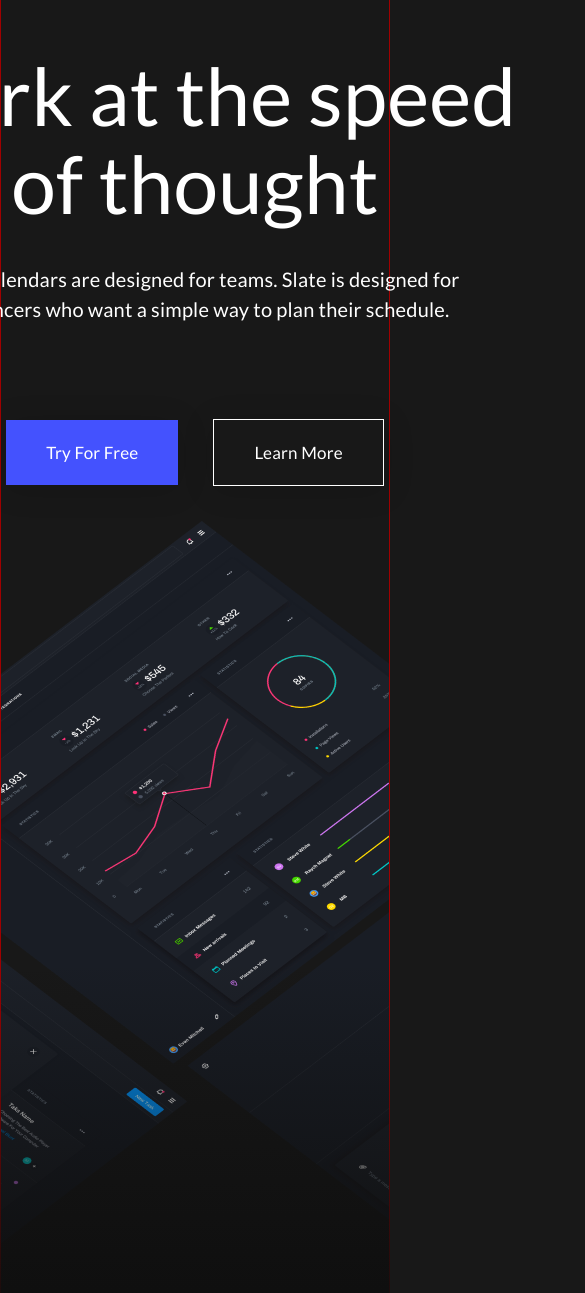
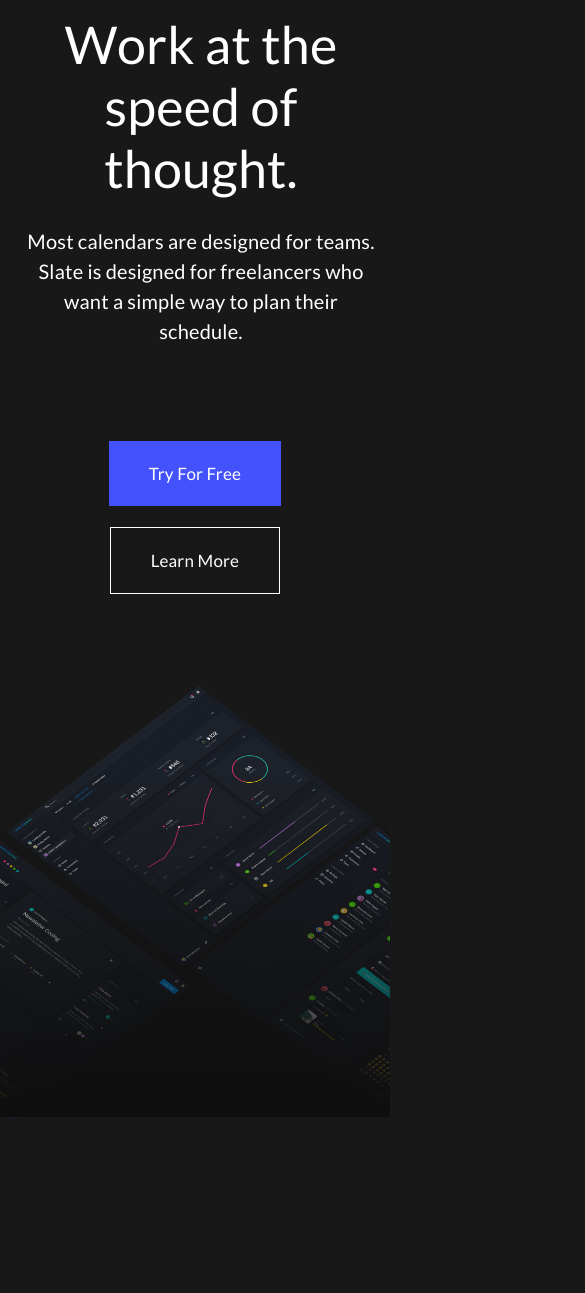
Before and after one commit to ArneSchaem/landing-page-dark, a plain HTML site: page index.html in a window 390 px wide. Shown: the part 166-1459 px from the top of the page, 585 px wide, since content can reach past the window. Drawn offline with Linux system fonts and the light colour scheme; files whose address does not match are found by name.

Commit message:
v0.3
add mobile view and content

```diff
--- a/index.html
+++ b/index.html
@@ -9,31 +9,28 @@
   <body>
     <div class="main-container">
       <div class="nav-menu">
-        <div class="header-logo">
-          <h1>SLATE</h1>
-        </div>
         <ul>
-          <li><a href="#">Home</a></li>
-          <li><a href="#">Product</a></li>
+          <li><a href="#header">Home</a></li>
+          <li><a href="#feature">Product</a></li>
           <li><a href="#">About</a></li>
           <li><a href="#">Contact</a></li>
         </ul>
-        <a class="header-button">
+        <!-- <a class="header-button">
           <div class="header-button-text-container">
             <p>Login</p>
           </div>
-        </a>
+        </a> -->
       </div>
       <section id="header">
         <div class="header-text-container">
           <div class="header-text-headline-container">
-            <h1>Work at the speed of thought</h1>
+            <h1>Work at the speed of thought.</h1>
           </div>
           <div class="header-text-subheadline-container">
-            <h2>
+            <p>
               Most calendars are designed for teams. Slate is designed for
               freelancers who want a simple way to plan their schedule.
-            </h2>
+            </p>
           </div>
         </div>
         <div class="header-head-button">
@@ -67,9 +64,13 @@
           </div>
 
           <div class="feature-content-container">
-            <div class="feature-content-img-container">
+            <div class="feature-content-img-container-1">
               <img src="src/images/second-screen.png" alt="" />
             </div>
+            <div class="feature-content-img-container-2">
+              <img src="src/images/second-screen-2.png" alt="" />
+            </div>
+
             <div class="feature-content-container-row">
               <div class="feature-content-container-row-text-block">
                 <div class="feature-content-container-row-text-block-heading">
@@ -154,7 +155,7 @@
                   </div>
                   <div
                     class="feature-content-container-row-text-block-heading-textcontainer"
-                    style="width: 144;height: 50px;"
+                    style="width: 144; height: 50px"
                   >
                     <h1>Or with rules</h1>
                   </div>
--- a/styles.scss
+++ b/styles.scss
@@ -27,9 +27,11 @@ html {
   max-width: 1579px;
   flex-direction: column;
   align-items: flex-start;
-  gap: 100px;
-  border: #a00000 1px solid;
   margin: 0 auto;
+}
+
+section {
+  padding-bottom: 100px;
 }
 
 #header {
@@ -106,13 +108,15 @@ html {
   height: 119px;
   display: flex;
   margin: 0 auto;
-  margin-top: 37px;
+  justify-content: center;
+  align-items: center;
 }
 
 .nav-menu ul {
   display: inline-flex;
   align-items: center;
   gap: 31px;
+  padding: 0;
 }
 
 .nav-menu li {
@@ -143,11 +147,10 @@ html {
   gap: 10px;
   padding-top: 20px;
   margin-left: 30px;
-  margin-right: 116px;
 }
 
 .header-logo img {
-  max-width: 186px;
+  width: 186px;
   height: 58px;
   display: flex;
   align-items: flex-start;
@@ -156,22 +159,19 @@ html {
 
 .header-button {
   display: inline-flex;
-  width: 139px;
+  max-width: 139px;
   height: 52px;
   padding: 20px 36px;
   align-items: center;
   flex-shrink: 0;
   border: 1px white solid;
   box-shadow: 0px 4px 31px 0px rgba(0, 0, 0, 0.15);
-  margin-left: 173px;
-  margin-top: 33px;
   align-items: center;
   justify-content: center;
 }
 
 .header-button-text-container {
   display: flex;
-
   align-items: center;
   justify-content: center;
 }
@@ -222,7 +222,7 @@ html {
   gap: 10px;
 }
 
-.header-text-subheadline-container h2 {
+.header-text-subheadline-container p {
   color: #fff;
   text-align: center;
   font-size: 20px;
@@ -249,7 +249,6 @@ html {
   padding: 10px 30px;
   align-items: center;
   background: #4452fe;
-  box-shadow: 0px 4px 31px 0px rgba(0, 0, 0, 0.15);
 }
 
 .header-head-button-container-text {
@@ -270,7 +269,6 @@ html {
   padding: 10px 30px;
   align-items: center;
   border: 1px solid #fff;
-  box-shadow: 0px 4px 31px 0px rgba(0, 0, 0, 0.15);
 }
 
 .header-head-button-container-text-second {
@@ -361,11 +359,13 @@ html {
   gap: 27px;
 }
 
-.feature-content-img-container {
+.feature-content-img-container-1 {
   width: 752px;
   height: 759px;
 }
-
+.feature-content-img-container-2 {
+  display: none;
+}
 .feature-content-container-row {
   display: flex;
   padding: 20px;
@@ -433,14 +433,7 @@ html {
   height: 23px;
   color: #02e4c0;
 }
-
 @media screen and (max-width: 1579px) {
-  .header-head-button {
-    display: flex;
-    align-items: center;
-    gap: 35px;
-  }
-
   .linear-back {
     width: 100%;
     height: 551px;
@@ -456,3 +449,130 @@ html {
     flex-shrink: 0;
   }
 }
+@media screen and (max-width: 1105px) {
+  .feature-content-container {
+    display: flex;
+    flex-direction: column;
+    align-items: center;
+    gap: 27px;
+  }
+
+  .feature-content-img-container-1 {
+    display: none;
+  }
+
+  .feature-content-img-container-2 {
+    width: 376px;
+    height: 406px;
+    display: flex;
+    flex-shrink: 1;
+    margin: 0 auto;
+  }
+  .feature-content-container-row {
+    display: flex;
+    padding: 20px;
+    flex-direction: column;
+    align-items: flex-start;
+    gap: 25px;
+  }
+
+  .feature-content-container-row-text-block {
+    display: flex;
+    width: 269px;
+    flex-direction: column;
+    align-items: flex-start;
+  }
+
+  .linear-back {
+    width: 100%;
+    max-height: 551px;
+    flex-shrink: 0;
+    display: flex;
+    position: absolute;
+    background: linear-gradient(180deg, rgba(0, 0, 0, 0) 0%, #0e0e0e 66%);
+  }
+
+  #top-screen {
+    margin-left: 67px;
+    margin-right: 67px;
+    flex-shrink: 0;
+  }
+}
+@media screen and (max-width: 745px) {
+  .header-text-container {
+    width: 402;
+    display: flex;
+    flex-direction: column;
+    align-items: center;
+    gap: 7px;
+    margin: 0 auto;
+  }
+  .header-text-headline-container {
+    display: flex;
+    align-items: center;
+    gap: 10px;
+    width: auto;
+    height: auto;
+    margin: 0 auto;
+  }
+  .header-text-subheadline-container {
+    display: flex;
+    padding: 10px;
+    align-items: center;
+    gap: 10px;
+    width: auto;
+    height: auto;
+  }
+
+  .header-text-subheadline-container p {
+    font-size: 20px;
+    font-style: normal;
+    font-weight: 400;
+    line-height: 30px;
+    letter-spacing: 0.2px;
+    width: 352px;
+    height: 120px;
+  }
+
+  .header-text-headline-container h1 {
+    font-size: 52px;
+
+    font-weight: 400;
+    line-height: 62px;
+    letter-spacing: 0.2px;
+  }
+
+  .header-head-button {
+    display: flex;
+    flex-direction: column;
+    align-items: center;
+    gap: 21px;
+  }
+  .header-screens {
+    height: 453px;
+    align-self: stretch;
+    margin-top: 57px;
+  }
+  .linear-back {
+    width: 100%;
+    height: 351px;
+    flex-shrink: 0;
+    margin-top: 80px;
+    display: flex;
+    position: absolute;
+    background: linear-gradient(180deg, rgba(0, 0, 0, 0) 0%, #0e0e0e 100%);
+  }
+
+  #top-screen {
+    margin-left: 67px;
+    margin-right: 67px;
+    flex-shrink: 0;
+  }
+
+  .header-screens-container {
+    height: 435px;
+    flex-shrink: 0;
+    display: flex;
+    justify-content: center;
+  }
+}
```
Also changed, not shown: css/styles.css, src/images/second-screen-2.png (added), 1 other file.
